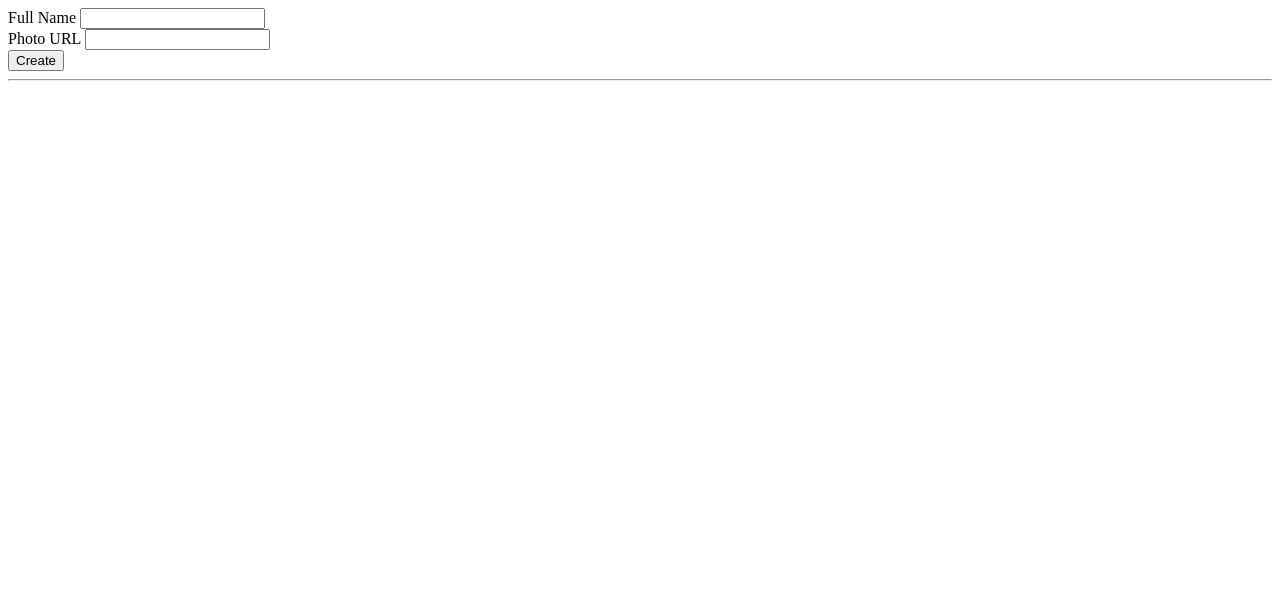
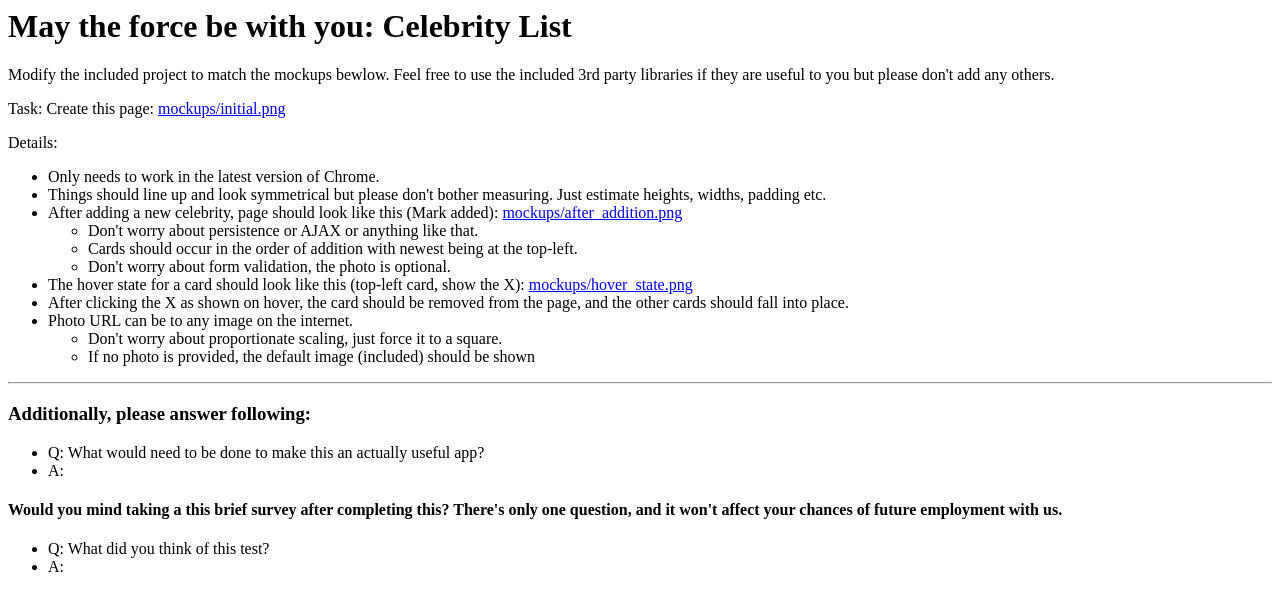
Before and after one commit to dotmatrix1/mockups-initial.png, a plain HTML site: page index.html in a window 1280 px wide. Drawn offline with nearby package versions, Linux system fonts and the light colour scheme.

Commit message:
Update index.html

```diff
--- a/index.html
+++ b/index.html
@@ -1,32 +1,52 @@
-<!DOCTYPE html>
 <html>
-  <head>
-    <link href="css/application.css" rel="stylesheet">
-    <script src="js/vendor/jquery.min.js" type="text/javascript"></script>
-    <script src="js/vendor/underscore.js" type="text/javascript"></script>
-    <script src="js/application.js" type="text/javascript"></script>
-  </head>
   <body>
 
-    <div id="main-content">
-      <!-- The page width is 817px -->
-      <!-- Example of using the form CSS to help you out. -->
-      <form>
-        <div>
-          <label>Full Name</label>
-          <input name="name" type="text" required />
-        </div>
-        <div>
-          <label>Photo URL</label>
-          <input name="photo_url" />
-        </div>
-        <button type="submit">Create</button>
-      </form>
+    <h1>May the force be with you: Celebrity List</h1>
 
-      <hr />
+    <p>
+      Modify the included project to match the mockups bewlow. Feel free to use the included 3rd party libraries if they are useful to you but please don't add any others.
+    </p>
 
-      <!-- Employee list goes here. There is initial data for you in application.js -->
+    <p>
+      Task: Create this page: <a href="mockups/initial.png">mockups/initial.png</a>
+    </p>
 
-    </div>
+    <label>Details:</label>
+
+    <ul>
+      <li>Only needs to work in the latest version of Chrome.</li>
+      <li>Things should line up and look symmetrical but please don't bother measuring. Just estimate heights, widths, padding etc.</li>
+      <li>After adding a new celebrity, page should look like this (Mark added): <a href="mockups/after_addition.png">mockups/after_addition.png</a>
+        <ul>
+          <li>Don't worry about persistence or AJAX or anything like that.</li>
+          <li>Cards should occur in the order of addition with newest being at the top-left.</li>
+          <li>Don't worry about form validation, the photo is optional.</li>
+        </ul>
+      </li>
+      <li>The hover state for a card should look like this (top-left card, show the X): <a href="mockups/hover_state.png">mockups/hover_state.png</a></li>
+      <li>After clicking the X as shown on hover, the card should be removed from the page, and the other cards should fall into place.</li>
+      <li>Photo URL can be to any image on the internet.
+        <ul>
+          <li>Don't worry about proportionate scaling, just force it to a square.</li>
+          <li>If no photo is provided, the default image (included) should be shown</li>
+        </ul>
+      </li>
+    </ul>
+
+    <hr />
+
+    <h3>Additionally, please answer following:</h3>
+
+    <ul>
+      <li>Q: What would need to be done to make this an actually useful app?</li>
+      <li>A:</li>
+    </ul>
+
+    <h4>Would you mind taking a this brief survey after completing this? There's only one question, and it won't affect your chances of future employment with us.</h4>
+    <ul>
+      <li>Q: What did you think of this test?</li>
+      <li>A:</li>
+    </ul>
+
   </body>
 </html>
```
